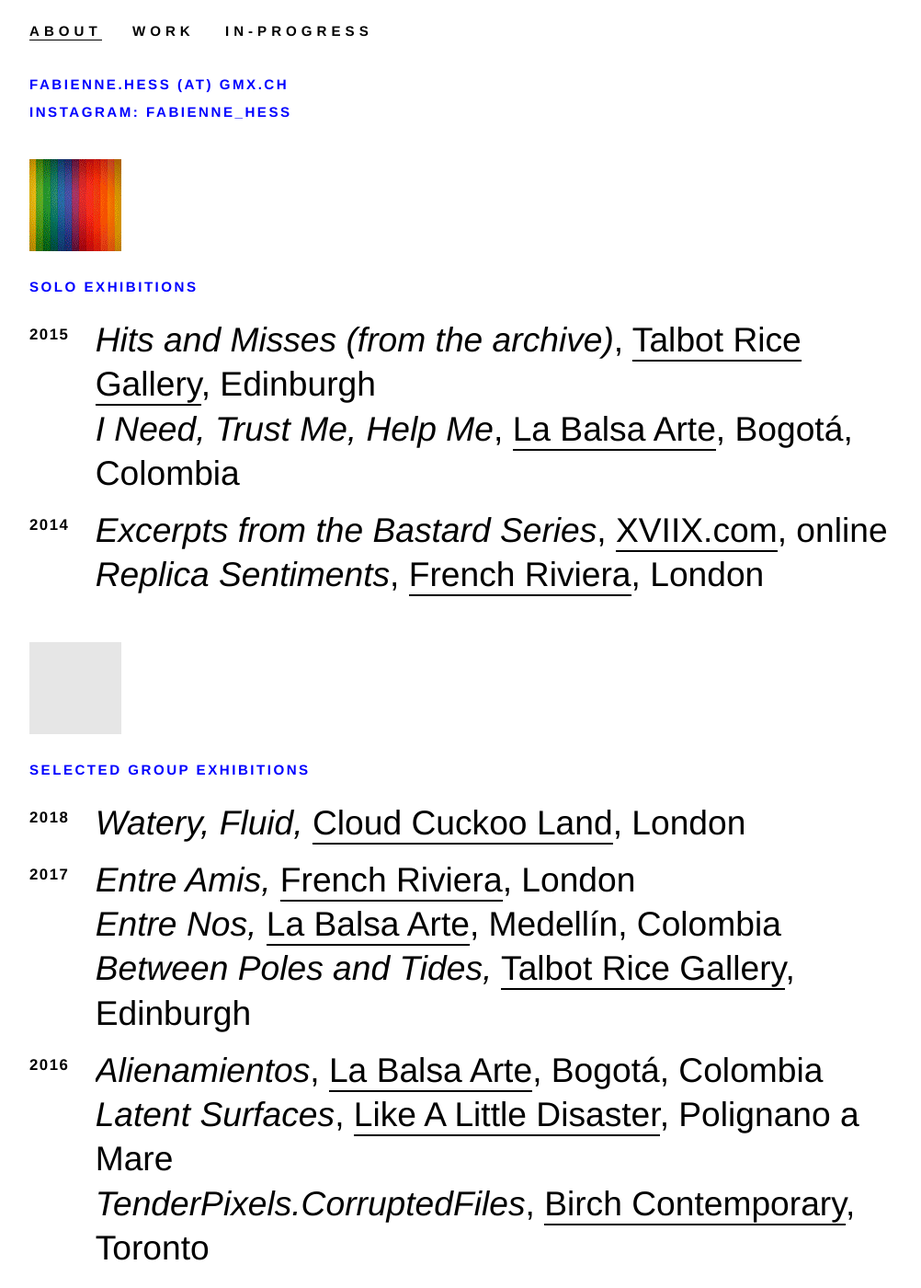
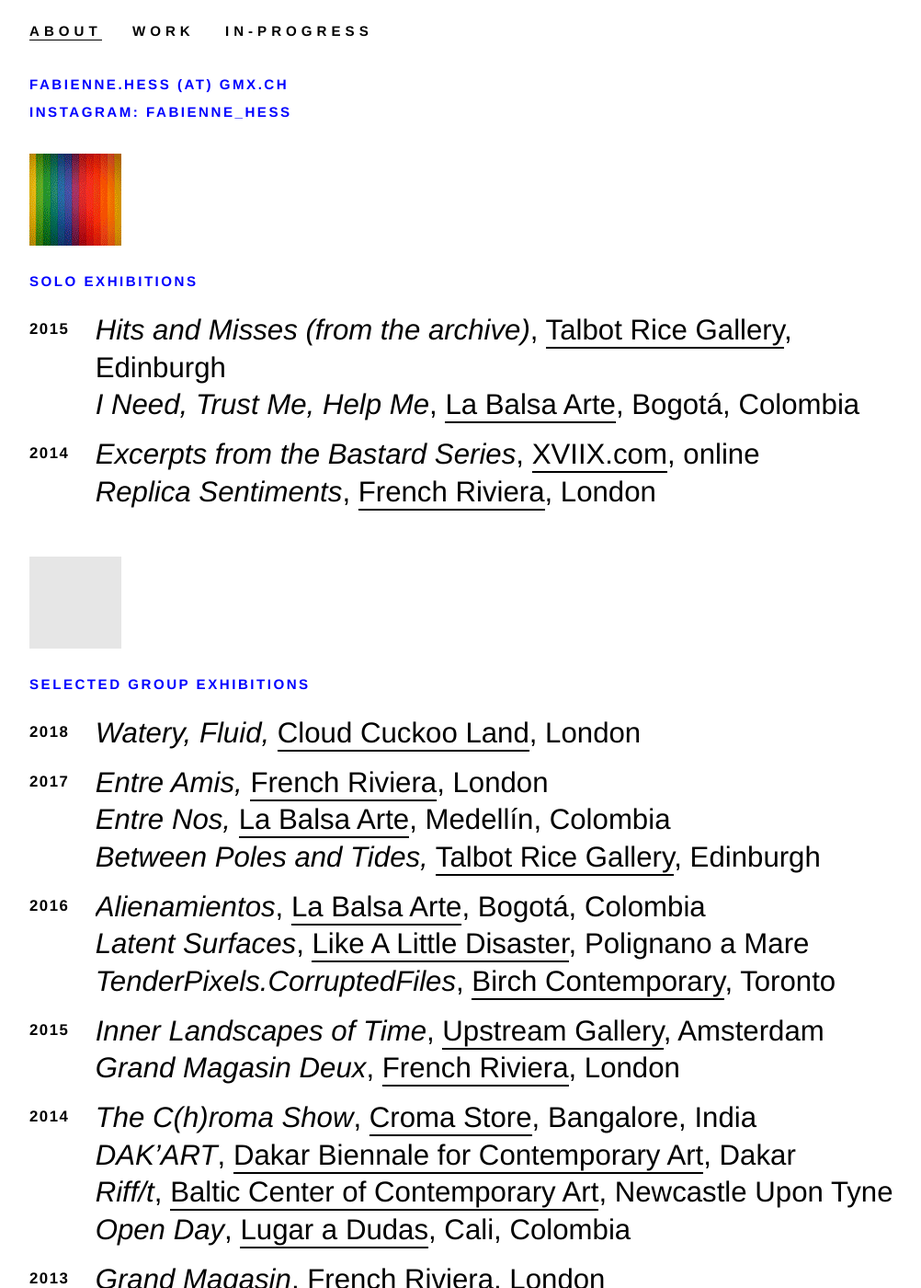
Before and after one commit to fabiennehess/fabiennehess.github.io, a Jekyll site: the page built from _pages/about.html, in a window 1280 px wide and 1400 px high. Shown: the whole window at 92% size, without its empty margins (58-1060 px from the left). Built offline with Jekyll 4.4.1, drawn with Linux system fonts in a browser that asks for light colours.

Commit message:
changed sizing
d

```diff
--- a/css/main.scss
+++ b/css/main.scss
@@ -139,7 +139,7 @@
 
 
 p {
-  font-size: 155%;
+  font-size: 130%;
   // width: 730px;
   max-width: 100%;
 
@@ -234,9 +234,42 @@
 
 }
 
-
+//
+// @media only screen
+//  and (min-width: 668px) and (max-width: 1299) {
+//    .h2 {
+//    margin-bottom: 10px;
+//   }
+//   .h2after {
+//     margin-top: -8px;
+//   }
+//    .entry {
+//      margin-top: -10px;
+//    }
+//
+//    .data {
+//       margin-top: 4px;
+//       // line-height: 5px;
+//         max-width: 83%;
+//         padding-bottom:5px;
+//
+//    }
+//    p, .data  {
+//        font-size: 155%;
+//        line-height: 130%;
+//    }
+//
+//    .everything, .everything2 {
+//      margin-left: 2.5rem;
+//    }
+//    .credits {margin-bottom: -20px}
+//
+//    body {
+//      margin: none;
+//    }}
+//
 @media only screen
- and (min-width: 668px) and (max-width: 1199) {
+ and (min-width: 601px) and (max-width: 1299px) {
    .h2 {
    margin-bottom: 10px;
   }
@@ -246,9 +279,7 @@
    .entry {
      margin-top: -10px;
    }
-   p {
-       line-height: 125%;
-   }
+
    .data {
       margin-top: 4px;
       line-height: 130%;
@@ -259,17 +290,22 @@
    .everything, .everything2 {
      margin-left: 2.5rem;
    }
+   p, .data  {
+       font-size: 130%;
+       line-height: 130%;
+   }
+   .caption {
+     font-size: 55%;
+     margin-bottom: 11px;
+   }
    .credits {margin-bottom: -20px}
-
    body {
      margin: none;
-   }}
+   }
 
-
-
-
+}
    @media only screen
-    and (min-width: 1200px) {
+    and (min-width: 1300px) {
       .h2 {
       margin-bottom: 10px;
      }
```
Also changed, not shown: 5 other files.
